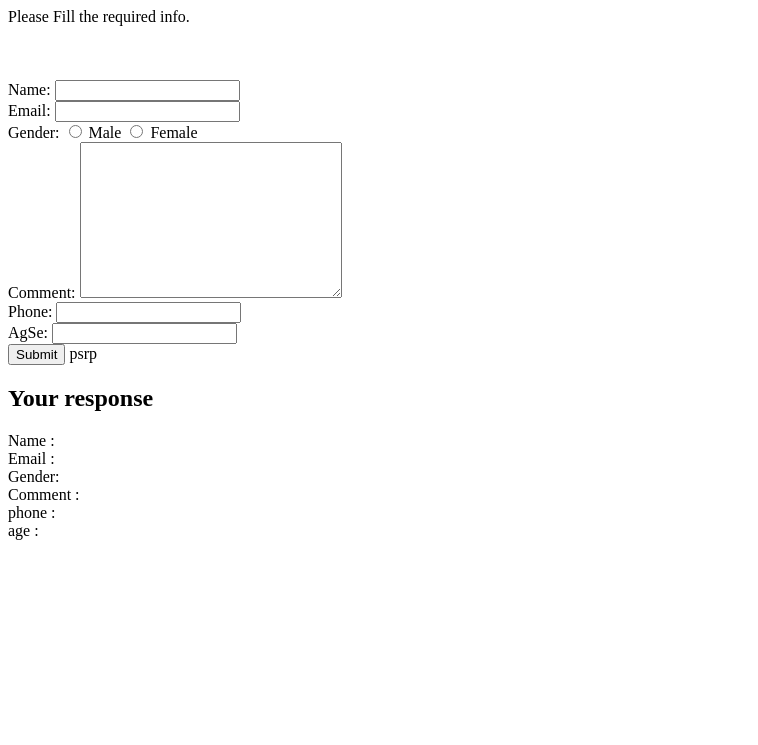
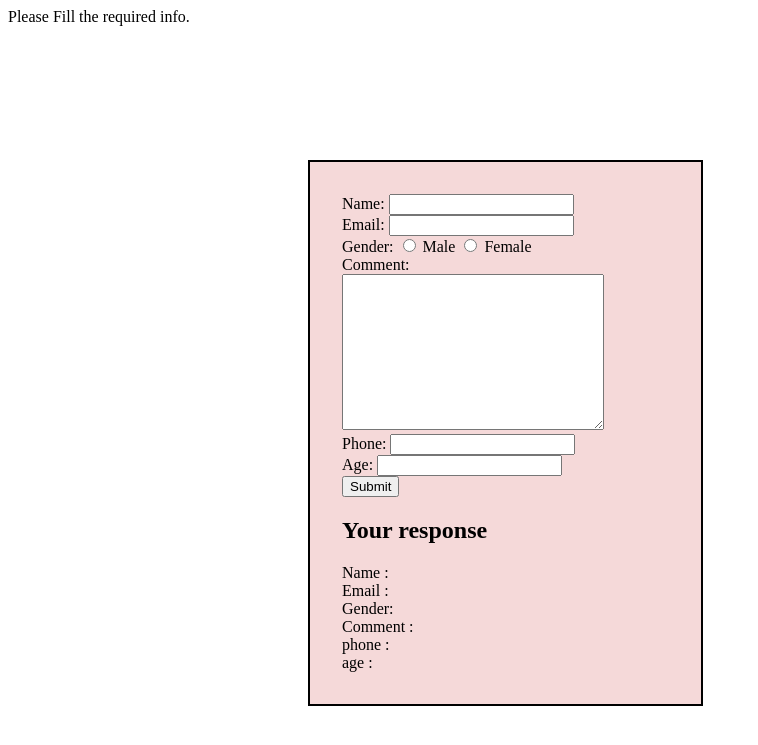
Before and after one commit to psrp7/Webd-Code, a PHP site: the page made by EXP 9/index.php in a window 1280 px wide. Shown: the top 745 px of the page, without its empty margins (0-758 px from the left). Run offline with PHP 8.4, Linux system fonts and the light colour scheme.

Commit message:
Update index.php

```diff
--- a/EXP 9/index.php
+++ b/EXP 9/index.php
@@ -10,16 +10,10 @@
 <?php
     $name = $email = $gender = $comment = $num = $age ="";
 
-    if($_SERVER["REQUEST_METHOD"]=="POST" && !empty($_POST["gender"]) == true  && !empty($_POST["age"]) == true)
+    if($_SERVER["REQUEST_METHOD"]=="POST"  && !empty($_POST["num"]) == true  && !empty($_POST["name"]))
     {
 
-          if(empty($_POST["name"]))
-          {
-            echo "Enter a atleast a charcter ";
-            echo "<br>";
-           }
-          else
-          {
+
             if((preg_match ("/^[a-zA-z]*$/", $name))  == true)
             {
                 $name = test_input($_POST["name"]);
@@ -29,15 +23,47 @@
                 echo "Enter a valid name";
                 echo "<br>";
             }
+
+        $email = test_input($_POST["email"]);
+        $comment = test_input($_POST["comment"]);
+
+        if(!empty($_POST["gender"]) == true)
+        $gender = test_input($_POST["gender"]);
+     else
+        echo "Please kindly enter your age ";
+
+
+
+
+
+         if ($_POST["num"] > 999999999 && $_POST["num"] <= 9999999999    )
+            $num = test_input($_POST["num"]);
+          else
+            echo "this number is not valid the number should be 10 digit only ";
+
+
+
+            if( !empty($_POST["age"]) == true){
+
             }
 
 
-        $email = test_input($_POST["email"]);
-        $gender = test_input($_POST["gender"]);
-        $comment = test_input($_POST["comment"]);
-        $num = test_input($_POST["num"]);
+            if( !empty($_POST["age"]) == true)
+            {
+                if($_POST["age"]  > 0 && $_POST["age"] < 150)
+
                 $age = test_input($_POST["age"]);
+             else {
+                echo "Enter a Valid age";
+              }
           }else{
+            echo "Please enter your age ";
+          }
+
+
+    }
+
+    else{
 
         echo "Please Fill the required info.";
         echo "<br>"; echo "<br>"; echo "<br>"; echo "<br>";
@@ -51,7 +77,17 @@
         return $data;
     }
 ?>
-
+<style>
+    .div1{
+        background-color:rgb(245, 217, 217);
+      margin: 5rem;
+      margin-left: 300px;
+      margin-right: 45%;
+      padding:2rem;
+      border:solid black 2px;
+    }
+</style>
+<div class="div1">
 <form action="<?php echo htmlspecialchars($_SERVER["PHP_SELF"])?>" method="post">
 
     <label for="name">Name: </label>
@@ -72,16 +108,18 @@
     <label for="number">Phone: </label>
     <input type="number" name="num">
     <br>
-        <label for="age">AgSe: </label>
+    <label for="age">Age: </label>
     <input type="number" name="age">
     <br>
     <input type="submit">
 
     <?php
-        echo 'psrp'.$name.''; // img '' at end
+
     echo ' <h2>Your response</h2> Name : '. $name .'<br>Email : ' . $email . '<br>Gender: ' .$gender. '<br>Comment : ' .$comment. '<br>phone : ' .$num.'<br>age : '.$age.'';
     ?>
 
 </form>
+</div>
+
 </body>
 </html>
```
Lines whose indentation alone changed are shown as unchanged.
